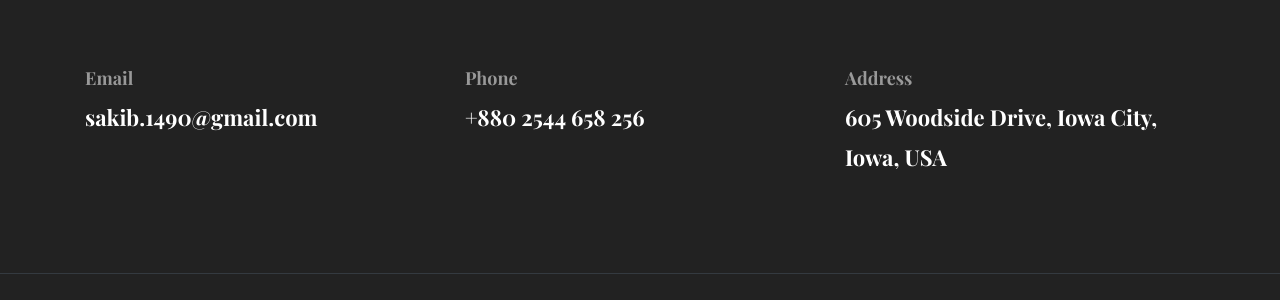
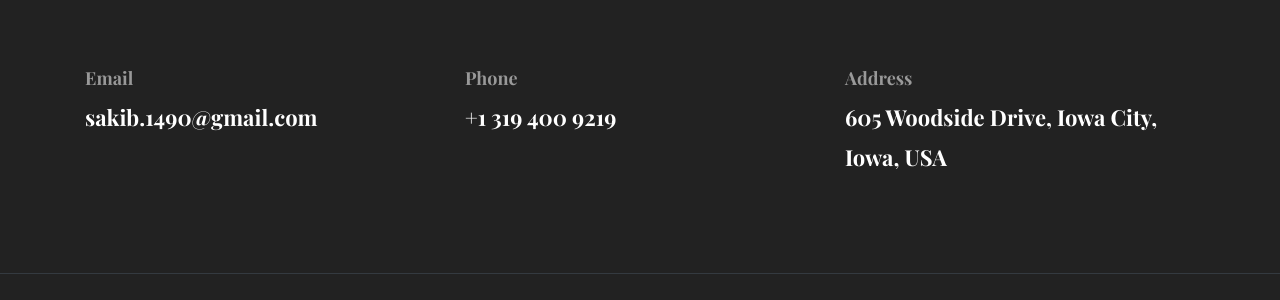
Before and after one commit to shakib1490/shakib1490.github.io, a Jekyll site: the page built from _pages/contact.html, in a window 1280 px wide and 900 px high, scrolled down 786 px. Shown: the part 487-787 px from the top of the window. Built offline with Jekyll 4.4.1, drawn with Linux system fonts in a browser that asks for light colours.

Commit message:
Update settings.yml

```diff
--- a/_data/settings.yml
+++ b/_data/settings.yml
@@ -6,7 +6,7 @@ logo:
 author: themefisher
 description: this is meta description
 email: sakib.1490@gmail.com
-phone: +880 2544 658 256
+phone: +1 319 400 9219
 address: 605 Woodside Drive, Iowa City, Iowa, USA
 copyright: Copyright &copy; 2022 Designed by [Themefisher](https://themefisher.com) & Developed by [Getjekyllthemes](https://getjekyllthemes.com)
 
@@ -53,7 +53,7 @@ social:
 
 # About Section
 blurb:
-  I am a PhD Student at the University of Iowa, where I am a Gradaute Research Assistant in the [Smart Multifunctional Material Systems Lab](https://www.caterinalamuta.com/). My current research focus is smart materials and functionally graded materials.
+  I am a PhD Student at the University of Iowa, where I am a Gradaute Research Assistant in the [SMMS Lab](https://caterinalamuta.com). My current research focus is smart materials and functionally graded materials.
 
 blurb-btn-link: '/about'
 blurb-btn-name: know more
```
